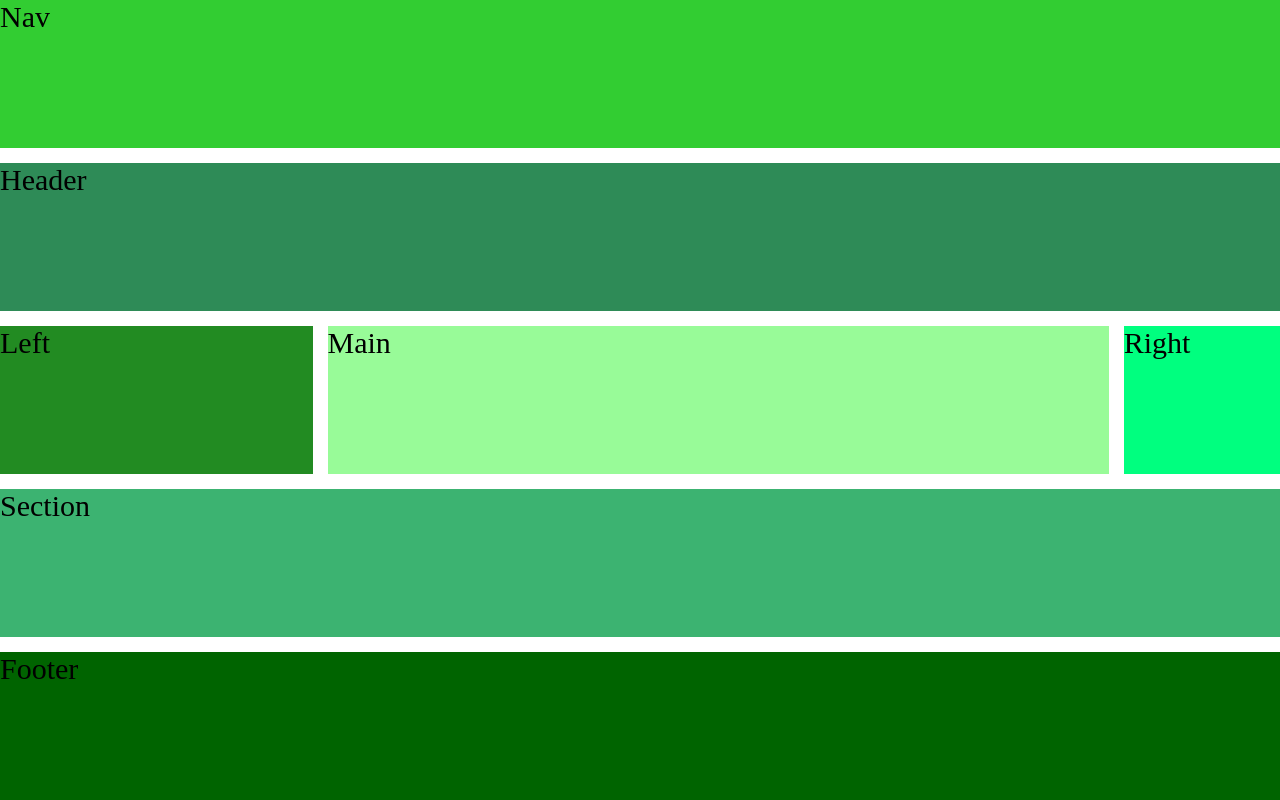
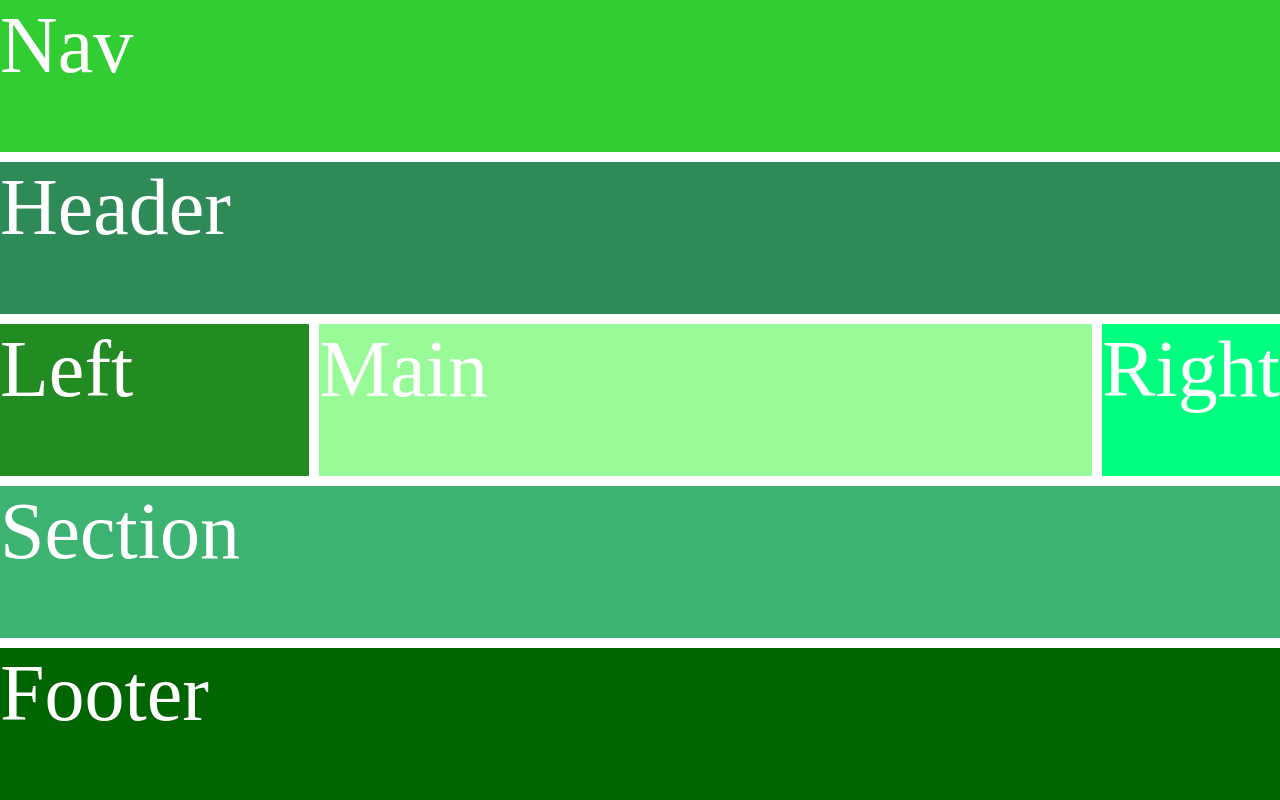
Before and after one commit to perdix/tutorials, a PHP site: page / in a window 1280 px wide. Run offline with PHP 8.4, Linux system fonts and the light colour scheme.

Commit message:
Update style.css

```diff
--- a/html&css/20_responsive_layout/style.css
+++ b/html&css/20_responsive_layout/style.css
@@ -1,7 +1,8 @@
 
 body {
 	margin: 0;
-	font-size: 30px;
+	color: white;
+	font-size: 80px;
 }
 
 /* Some colors to better highlight thee layout */
@@ -27,42 +28,36 @@ section {
 	background-color: mediumseagreen;
 }
 
-
-/* Basic layout on mobile view (mobile first) */
-.wrapper {
-	display: grid; /* Defining the basic grid behaviour */
+.wrapper{
+	display: grid;
 	grid-template-columns: 1fr;
-	gap: 15px;
-	min-height: 100vh; /* Wrapper should be at least the whole screen height */
-	max-width: 2000px; /* Wrapper should be maximum 2000px wide */
-	width: 100%;
+	gap: 10px;
+	min-height: 100vh;
+	width:100%;
+	max-width: 2000px;
 	margin: auto;
 }
-
-/* Basic layout for medium-sized screens */
-@media(min-width: 768px) {
+@media (min-width: 768px) {
 	.wrapper {
 		grid-template-columns: 1fr 2fr;
 	}
-	nav, footer, section, header, .right {
+	nav, header,footer, section, .right {
 		grid-column: 1/3;
 	}
-	.left {
-		grid-column: 1/2;
+}
+
+@media (min-width: 1200px){
+	.wrapper {
+		grid-template-columns: 2fr 5fr 1fr;
+	}
+	nav, header, footer, section {
+		grid-column: 1/4;
 	}
 	main {
 		grid-column: 2/3;
 	}
-}
-
-/* Basic layout for large screens */
-@media(min-width: 1200px) {
-	.wrapper {
-		grid-template-columns: 2fr 5fr 1fr;
-		grid-template-rows: auto auto auto auto auto;
-	}
-	nav, footer, section, header {
-		grid-column: 1/4;
+	.left {
+		grid-column: 1/2;
 	}
 	.right {
 		grid-column: 3/4;
```
